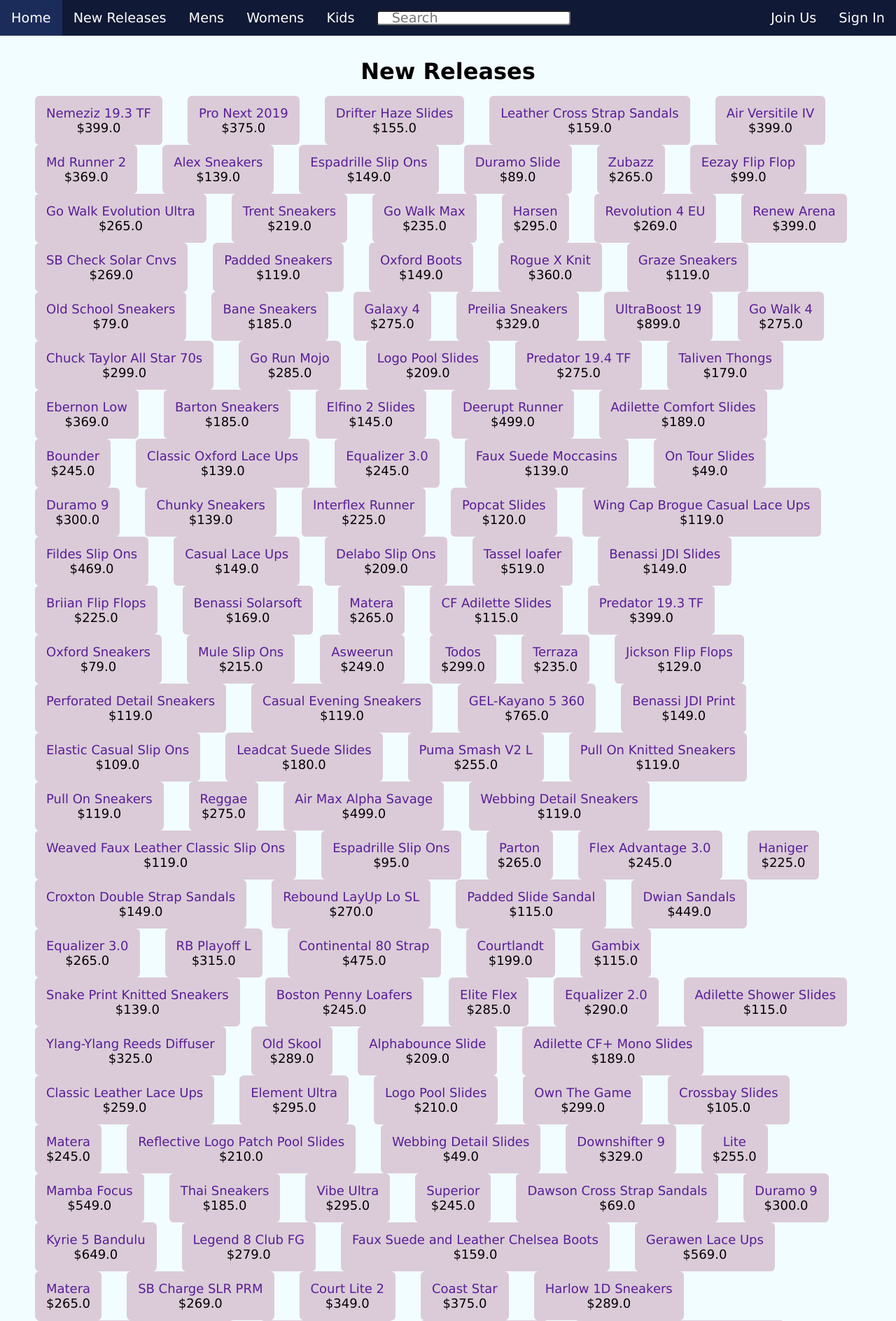
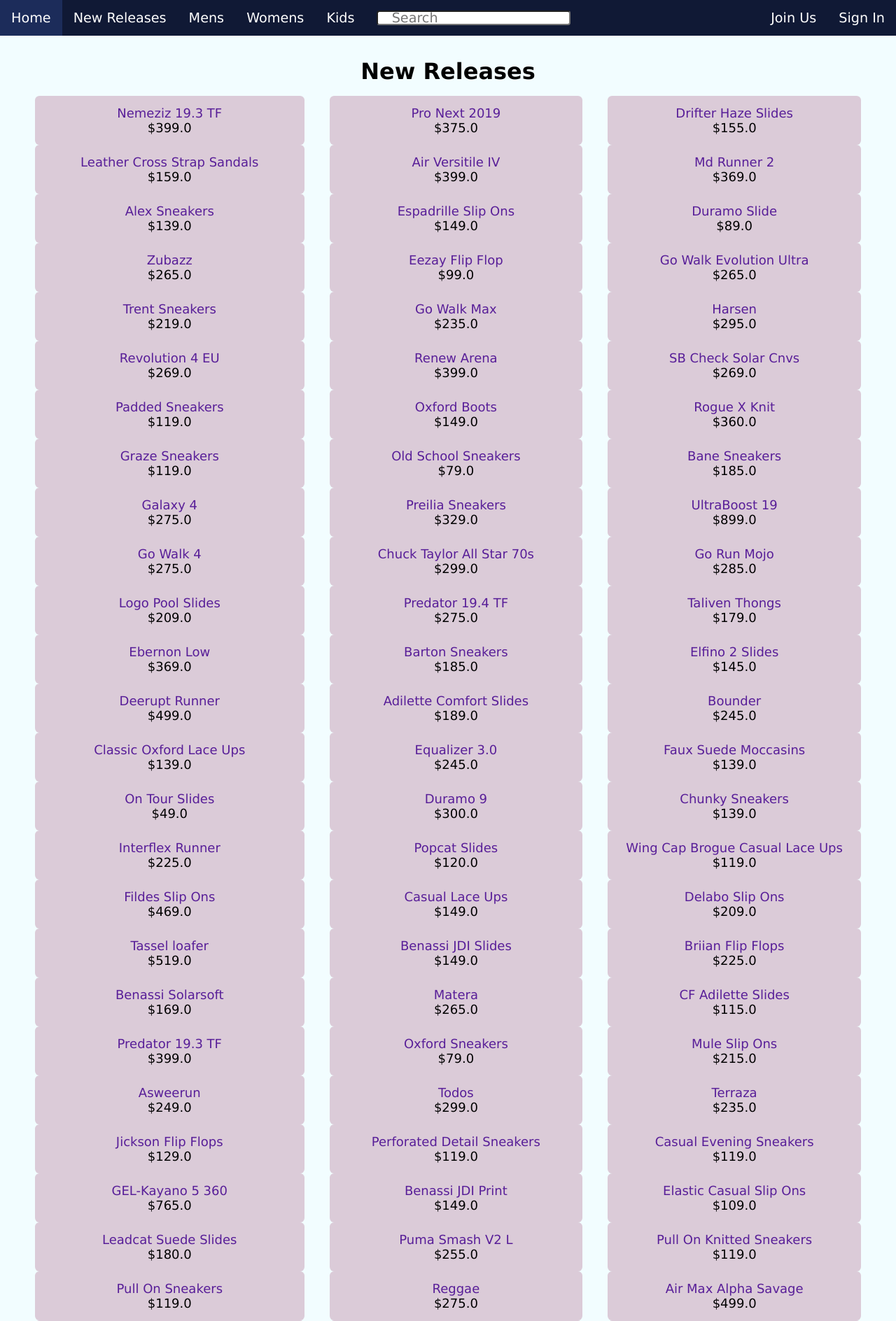
Before and after one commit to mkowusujr/sneakerhead-shoe-estore, a Flask app: page /releases in a window 1280 px wide. Shown: the top 1888 px of the page at 70% size. Run offline with Flask 2, Linux system fonts and the light colour scheme; data comes from the database, SQL or seed files in the repository.

Commit message:
added css grid to catalog.html

```diff
--- a/website/static/style.css
+++ b/website/static/style.css
@@ -5,7 +5,7 @@
 
     font-size: 100%;
     font-family: Verdana, Geneva, Tahoma, sans-serif;
-    overflow: hidden;
+    /* overflow: hidden; */
 }
 
 body {
--- a/website/templates/catalog.html
+++ b/website/templates/catalog.html
@@ -6,7 +6,7 @@
     <h1>{{ title }}</h1>
 
     <div class="collections">
-        <ul>
+        <ul style="display: grid; grid-template-columns: auto auto auto;">
             {% for shoe in collection%}
                 <li onclick=" redirectUrl('{{url_for('cust_catalog_views.display_product', id=shoe.id)}}') ">
                     <a style="color: #581e98">
```
